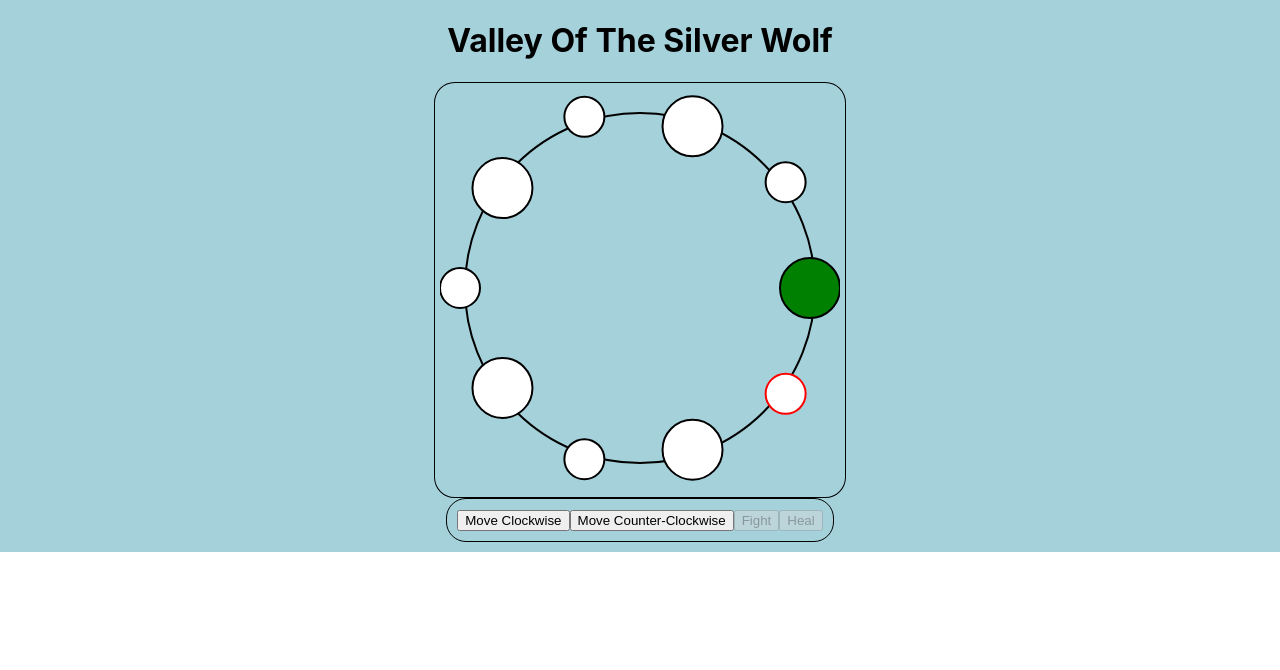
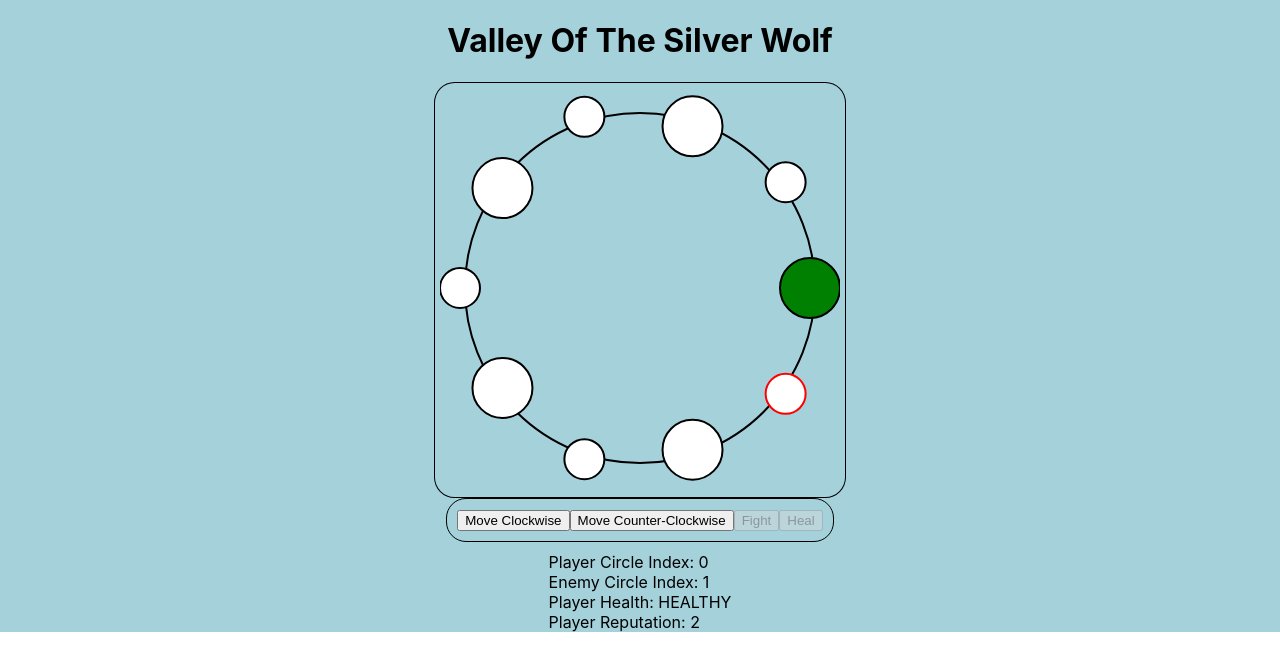
Before and after one commit to jduffey/valley-of-the-silver-wolf, a React (Create React App) app: page / in a window 1280 px wide. Shown: the top 670 px of the page. Built offline with nearby package versions, Linux system fonts and the light colour scheme.

Commit message:
PlayerInfo component shows stats with reputation

```diff
--- a/src/App.js
+++ b/src/App.js
@@ -5,12 +5,14 @@ import WorldMap from './components/WorldMap';
 import GameTitle from './components/GameTitle';
 import MoveButton from './components/MoveButton';
 import ActionButton from './components/ActionButton';
+import PlayerInfo from './components/PlayerInfo';
 
 function App() {
 
   const [playerCircleIndex, setPlayerCircleIndex] = useState(0);
   const [enemyCircleIndex, setEnemyCircleIndex] = useState(1);
   const [playerHealth, setPlayerHealth] = useState("HEALTHY");
+  const [playerReputation, setPlayerReputation] = useState(2);
   const [isFightButtonDisabled, setIsFightButtonDisabled] = useState(true);
   const [isHealButtonDisabled, setIsHealButtonDisabled] = useState(true);
 
@@ -44,14 +46,16 @@ function App() {
     });
   }
   const handleFightButtonClick = () => {
-    setPlayerHealth(() => {
-      if (didPlayerWinFight()) {
-        return "HEALTHY";
-      }
-
+    if (didPlayerWinFight()) {
+      console.log("Player won the fight!");
+      setPlayerHealth("HEALTHY");
+      setPlayerReputation(prevReputation => prevReputation + 1);
+    } else {
+      console.log("Player lost the fight!");
+      setPlayerHealth("INJURED");
+      setPlayerReputation(prevReputation => prevReputation - 1);
       setIsFightButtonDisabled(true);
-      return "INJURED";
-    });
+    }
   }
   const handleHealButtonClick = () => {
     setPlayerHealth(() => {
@@ -94,6 +98,12 @@ function App() {
             isDisabled={isHealButtonDisabled}
           />
         </div>
+        <PlayerInfo
+          playerCircleIndex={playerCircleIndex}
+          enemyCircleIndex={enemyCircleIndex}
+          playerHealth={playerHealth}
+          playerReputation={playerReputation}
+        />
       </header>
     </div>
   );
--- /dev/null
+++ b/src/components/PlayerInfo.jsx
@@ -0,0 +1,17 @@
+const PlayerInfo = ({
+  playerCircleIndex,
+  enemyCircleIndex,
+  playerHealth,
+  playerReputation,
+}) => {
+  return (
+    <div className="player-info">
+      <div>Player Circle Index: {playerCircleIndex}</div>
+      <div>Enemy Circle Index: {enemyCircleIndex}</div>
+      <div>Player Health: {playerHealth}</div>
+      <div>Player Reputation: {playerReputation}</div>
+    </div>
+  );
+}
+
+export default PlayerInfo;
```
